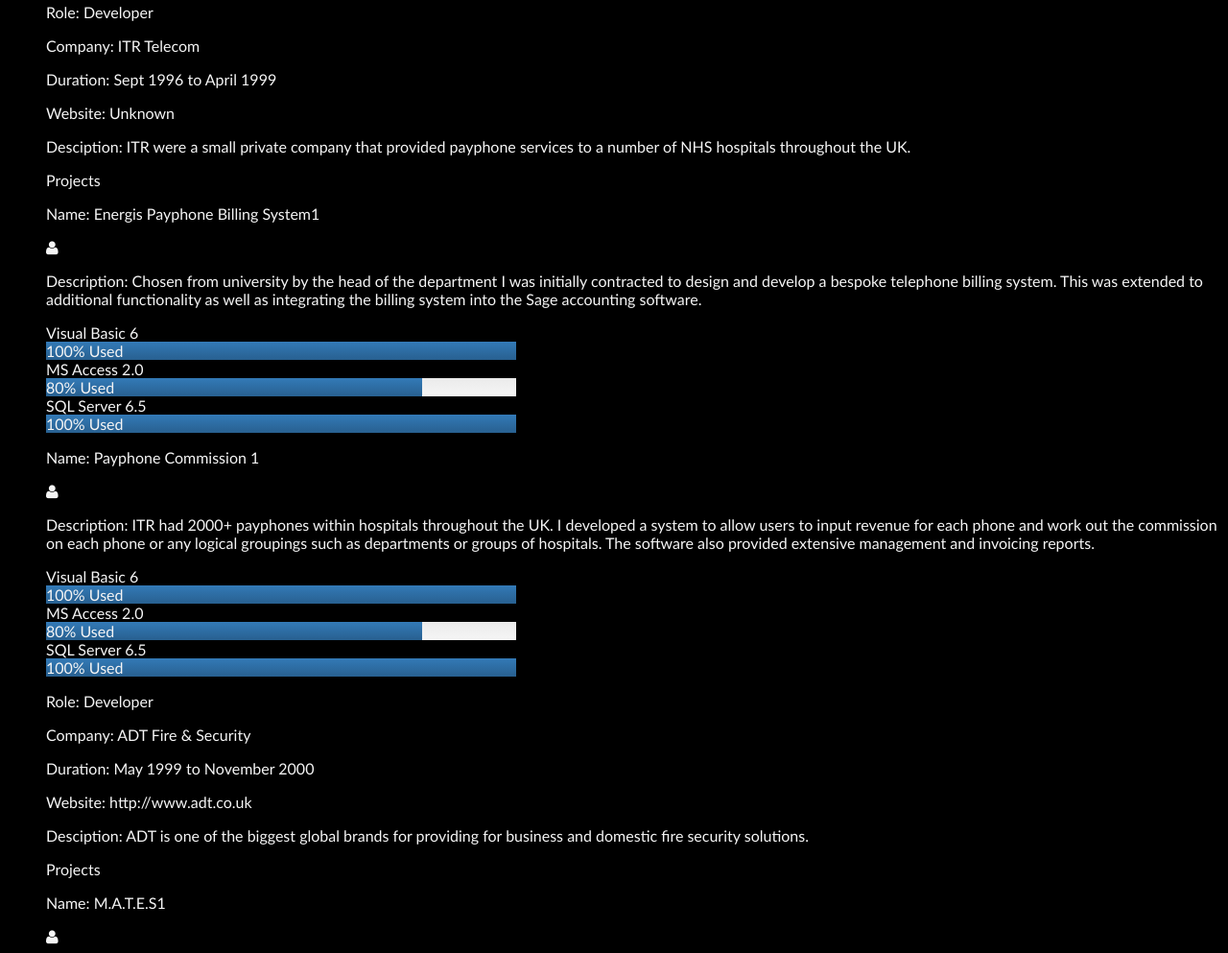
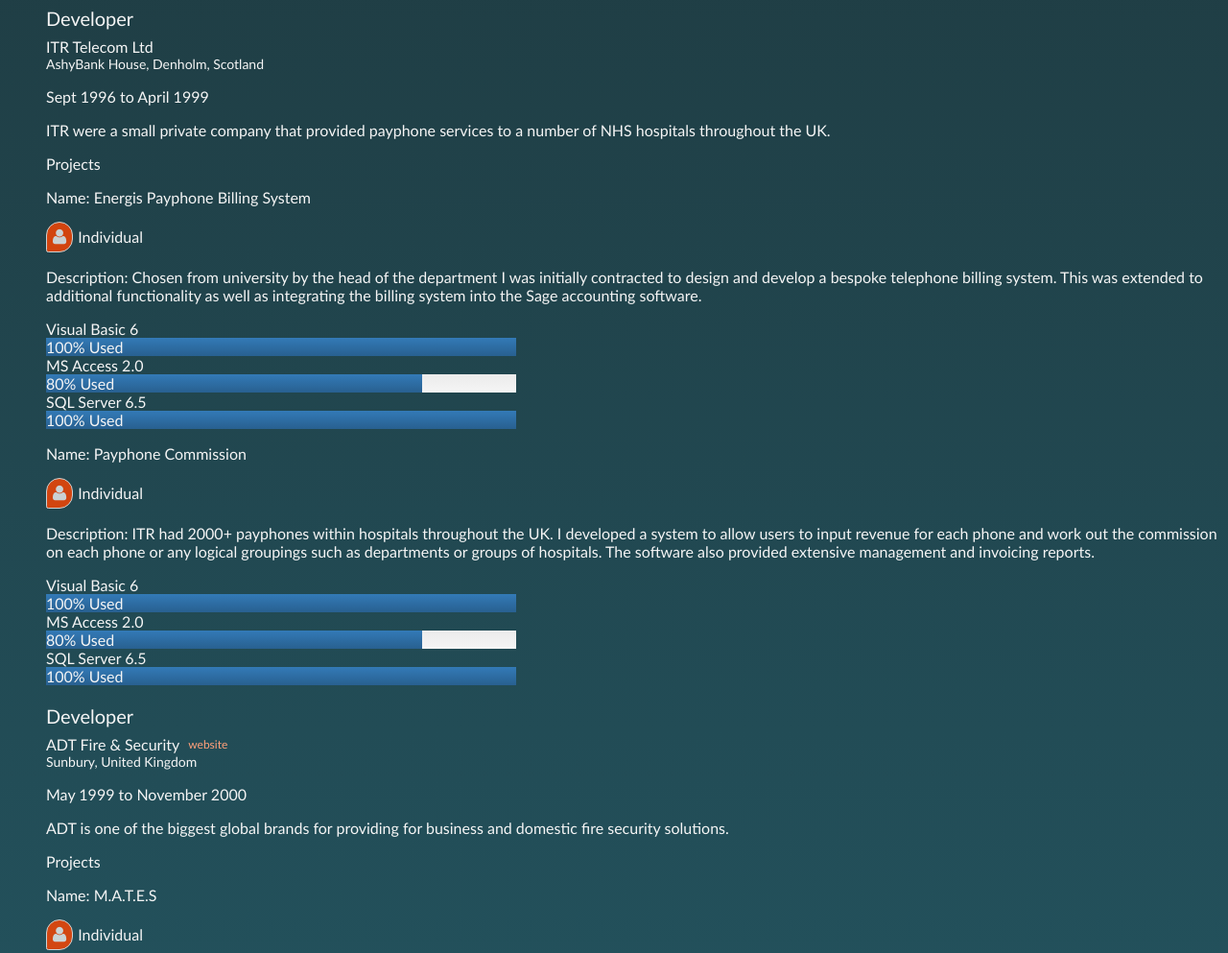
Before and after one commit to ArnoldKrumins/me, a website: page index.html in a window 1280 px wide. Shown: the part 541-1534 px from the top of the page at 96% size. Drawn offline with nearby package versions, Linux system fonts and the light colour scheme.

Commit message:
changes to job structure and layout

```diff
--- a/app/directives/job.js
+++ b/app/directives/job.js
@@ -9,15 +9,16 @@
         template:'<div id="jobs">' +
                     '<ul ng-repeat="job in jobs">' +
                         '<li>' +
-                            '<p>Role: {{ job.title }}</p>' +
-                            '<p>Company: {{ job.company }}</p>' +
-                            '<p>Duration: {{ job.duration }}</p>' +
-                            '<p>Website: {{ job.URL }}</p>' +
-                            '<p>Desciption: {{ job.description }}</p>' +
+                            '<p class="job-role">{{ job.title }}</p>' +
+                            '<p class="company">{{ job.company }}<a class="website" ng-if="job.URL.length > 0" href="{{ job.URL }}" target="_blank">website</a></p>' +
+                            '<p class="location">{{ job.location }}</p>' +
+                            '<p class="duration">{{ job.duration }}</p>' +
+                            '<p></p>' +
+                            '<p class="company-description">{{ job.description }}</p>' +
                              '<p>Projects</p>' +
                              '<div ng-repeat="project in job.projects">' +
 
-                                '<p>Name: {{ project.name }}{{ project.team}}</p>' +
+                                '<p>Name: {{ project.name }}</p>' +
                                  '<team devs="project.team"></team>' +
                                 '<p class="col-md-2 col-lg-2">Description: {{ project.description }}</p>' +
                                  '<div ng-repeat="tech in project.techs">' +
--- a/app/directives/team.js
+++ b/app/directives/team.js
@@ -5,8 +5,9 @@
 
     return{
         restrict:'EA',
-        replace:true,
         scope:{devs:'='},
-        template:'<i class="fa" ng-class="{\'fa-users\': devs > \'1\' , \'fa-user\': devs === \'1\'}"></i>'
+        template:'<i class="fa" ng-class="{\'fa-users\': devs > 1 , \'fa-user\': devs === 1}"></i>' +
+            '<span class="dev-info" ng-if="devs > 1">Team of {{ devs }}</span>' +
+            '<span class="dev-info" ng-if="devs === 1">Individual</span>'
     }
 })
--- a/app/services/CVDataService.js
+++ b/app/services/CVDataService.js
@@ -6,16 +6,17 @@
     var jobs = [
 
         { title:'Developer',
-            order:'0',
-            company:'ITR Telecom',
+            order:0,
+            company:'ITR Telecom Ltd',
+            location:'AshyBank House, Denholm, Scotland',
             duration: 'Sept 1996 to April 1999',
-            URL:'Unknown',
+            URL:'',
             description:'ITR were a small private company that provided payphone services' +
                 ' to a number of NHS hospitals throughout the UK.',
             projects:[{
                 name: 'Energis Payphone Billing System',
                 filter:'Windows,SQL,FullStack',
-                team:'1',
+                team:1,
                 description: 'Chosen from university by the head of the department I was initially contracted to design and develop a bespoke telephone billing system. This was extended to additional functionality as well as integrating the billing system into the Sage accounting software.',
                 techs:[{ name: 'Visual Basic 6', used:'100'},
                     { name: 'MS Access 2.0',used:'80'},
@@ -25,7 +26,7 @@
                 {
                     name: 'Payphone Commission ',
                     filter:'Windows,SQL,FullStack',
-                    team:'1',
+                    team:1,
                     description: 'ITR had 2000+ payphones within hospitals throughout the UK.  I developed a system to allow users to input revenue for each phone and work out the commission on each phone or any logical groupings such as departments or groups of hospitals. The software also provided extensive management and invoicing reports.',
                     techs:[{ name: 'Visual Basic 6', used:'100'},
                         { name: 'MS Access 2.0',used:'80'},
@@ -38,15 +39,16 @@
         },
 
         { title:'Developer',
-            order:'1',
+            order:1,
             company:'ADT Fire & Security',
+            location:'Sunbury, United Kingdom',
             duration: 'May 1999 to November 2000',
             URL:'http://www.adt.co.uk',
             description:'ADT is one of the biggest global brands for providing for business and domestic fire security solutions.',
             projects:[{
                 name: 'M.A.T.E.S',
                 filter:'Windows,SQL,FullStack',
-                team:'1',
+                team:1,
                 description: 'Brought in to complete the MATES (Mileage and Timesheet Entry System), which had fallen behind schedule. The software was completed before the deadline. I was also responsible for deploying the software and user training in 15 offices throughout the UK, with a further six months support and developing enhancements.',
                 techs:[{ name: 'Visual Basic 6', used:'100'},
                     { name: 'MS Access 2.0',used:'80'},
@@ -58,15 +60,16 @@
         },
 
         { title:'Senior Developer',
-            order:'2',
+            order:2,
             company:'Cyberview Technology',
+            location:'London, United Kingdom',
             duration: 'Nov 2000 to March 2007',
-            URL:'',
+            URL:'http://www.igt.com',
             description:'Cyberview was a start up company that introduced the controversial Fixed Odd Betting (FOBT) server based technology to the UK. Growing for 20 employees to over 150 it was eventually bought by Barcest. ',
             projects:[{
                 name: 'Online Reporting System',
                 filter:'Web,FrontEnd,SQL',
-                team:'3',
+                team:3,
                 description: 'Designed, developed, managed and maintained the customer management web sites for Cyberviews highly successful Fixed Odd Betting Terminals.  The websites provided extensive reporting on performance and administration of the highly transactional terminals in real-time.',
                 techs:[{ name: 'Visual Basic 6', used:'100'},
                     { name: 'Classic ASP',used:'100'},
@@ -78,7 +81,7 @@
                 {
                     name: 'Game Activation Scheduler System',
                     filter:'Winforms,SQL,FullStack',
-                    team:'2',
+                    team:2,
                     description: 'Designed and developed the UI, middle-ware server components and database for the G2E innovation award winning software. Allowing Casino Operators to maximise profits by dynamically scheduling games and content to terminals in real-time.',
                     techs:[{ name: 'C# 2.0', used:'100'},
                         { name: 'SQL Server 2000',used:'50'},
@@ -89,7 +92,7 @@
                 {
                     name: 'Draw Manager UI and Reporting for Venezuelan Casino Lottery',
                     filter:'Winforms,SQL,FullStack',
-                    team:'1',
+                    team:1,
                     description: 'Designed and developed the admin UI for scheduling the draws, entering the results and calculating the winnings.  I also developed the management reports for the casino operators to view the draw schedules and results.  Cyberview developed a delivered a complete end-to-end casino based lottery system.',
                     techs:[{ name: 'C# 2.0', used:'100'},
                         { name: 'SQL Server 2000',used:'50'},
--- a/less/site.less
+++ b/less/site.less
@@ -12,6 +12,15 @@
     background-image: url("@{at2x_path}");
     background-size: @w @h;
   }
+}
+
+.tag(@colour){
+  padding: 6px;
+  font-size:18px;
+  .border-radius-custom(120px,120px,20px,120px);
+  .opacity(0.8);
+  background-color: @colour; //orangered;
+  border: solid 1px #f5f5f5;
 }
 
 .border-radius-custom (@topleft: 5px, @topright: 5px, @bottomleft: 5px, @bottomright: 5px) {
@@ -37,7 +46,26 @@
 
 body{
   font-family: Trebuchet MS,Lucida Grande,Lucida Sans Unicode,Lucida Sans,Tahoma,sans-serif;
-  background-color: #000000;
+  //background-color: #000000;
+
+  /* IE10 Consumer Preview */
+background-image: -ms-linear-gradient(bottom, #276979 0%, #1E353A 100%);
+
+  /* Mozilla Firefox */
+  background-image: -moz-linear-gradient(bottom, #276979 0%, #1E353A 100%);
+
+  /* Opera */
+  background-image: -o-linear-gradient(bottom, #276979 0%, #1E353A 100%);
+
+  /* Webkit (Safari/Chrome 10) */
+  background-image: -webkit-gradient(linear, left bottom, left top, color-stop(0, #276979), color-stop(1, #1E353A));
+
+  /* Webkit (Chrome 11+) */
+  background-image: -webkit-linear-gradient(bottom, #276979 0%, #1E353A 100%);
+
+  /* W3C Markup, IE10 Release Preview */
+  background-image: linear-gradient(to top, #276979 0%, #1E353A 100%);
+
 }
 
 .button-color{
@@ -233,7 +261,6 @@
 }
 
 #jobs{
-
   color:#f5f5f5;
   ul{
       list-style: none;
@@ -250,3 +277,32 @@
   background-color: green;
   width:40%;
 }
+
+.fa-user, .fa-users {
+  .tag(orangered);
+}
+
+.dev-info{
+padding-left:5px;
+
+}
+
+.job-role{
+  font-size: 20px;
+}
+.company{
+  margin-top: -12px;
+}
+.website{
+  position: relative;
+  font-size: 12px;
+  text-decoration: none;
+  color: lightsalmon;
+  top: -2px;
+  left: 9px;
+}
+
+.location{
+  margin: -16px 0 0 0;
+  font-size: 14px;
+}
```
Also changed, not shown: less/site.css.
